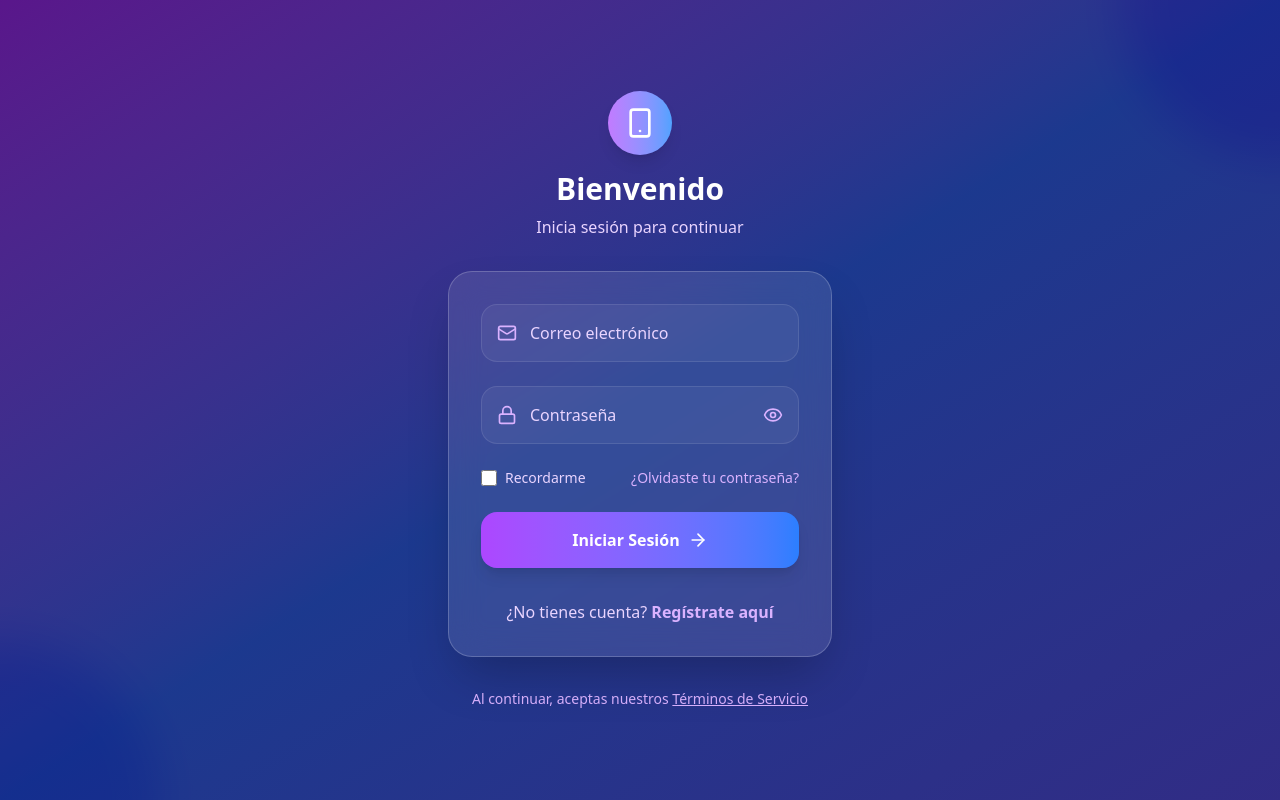
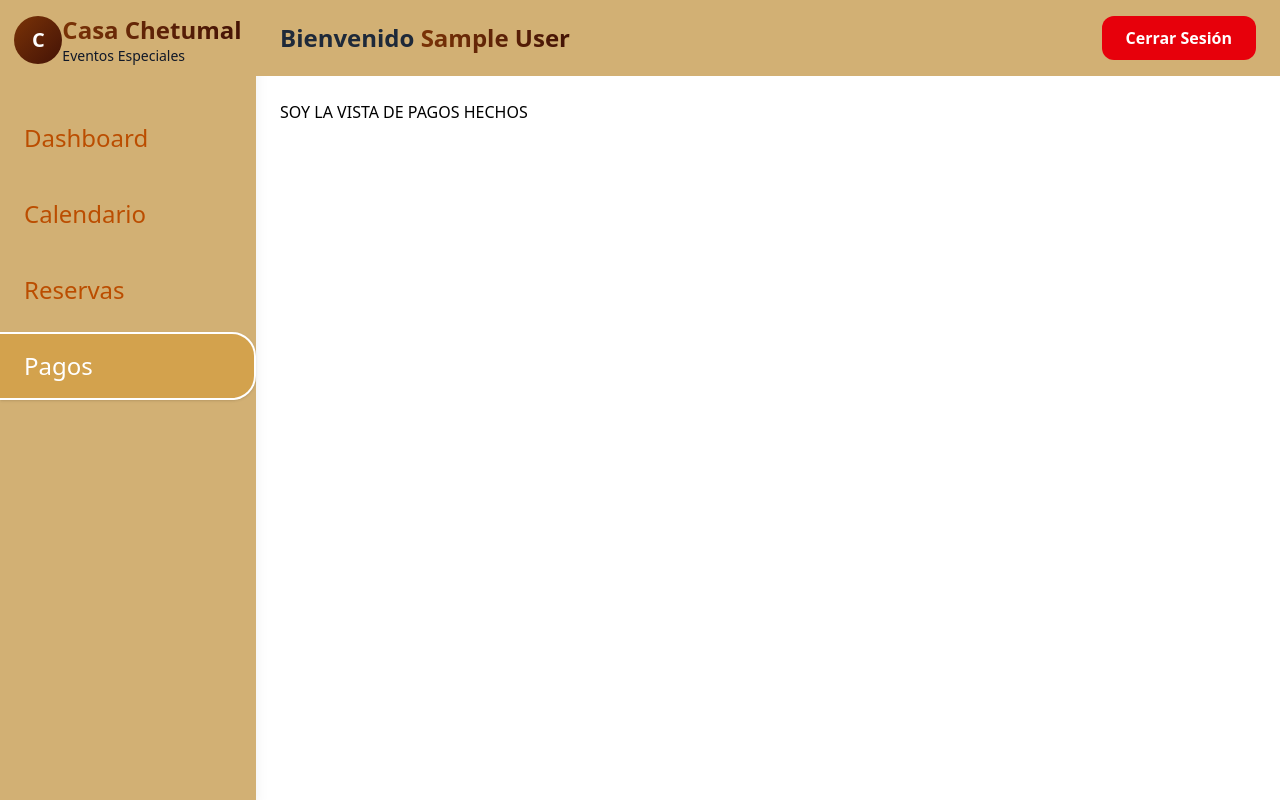
Before and after one commit to mrinconnarcia/Proyecto-salon, a React (Vite) app: page /admin/pagos in a window 1280 px wide. Before the commit this address led to /login. Built offline with nearby package versions, Linux system fonts and the light colour scheme; sample sign-in values are in the browser's storage.

Commit message:
[ADD] Navbar y Menu lateral de navegación para admin

```diff
--- a/src/components/NavbarAdmin.jsx
+++ b/src/components/NavbarAdmin.jsx
@@ -11,14 +11,28 @@ export default function NavbarAdmin() {
   };
 
   return (
-    <nav className="bg-gray-800 text-white px-4 py-3 flex justify-between">
-      <span>Bienvenido, {user?.name}</span>
+    <header className="bg-orange-200 backdrop-blur-md sticky top-0 z-50 transition-all duration-300"
+      style={{ backgroundColor: "#D2B074", border: "None" }}>
+      <nav className="container mx-auto px-6 py-4">
+        <div className="flex items-center justify-between">
+
+          <h2 className="text-lg md:text-xl lg:text-2xl font-semibold text-gray-800 leading-tight">
+              Bienvenido {" "}
+              <span className="bg-gradient-to-r from-amber-900 to-orange-950 bg-clip-text text-transparent">
+                {user?.name}
+              </span>
+          </h2>
           <button
             onClick={handleLogout}
-        className="bg-red-500 px-3 py-1 rounded hover:bg-red-600"
+            className="bg-red-600 rounded-xl text-white font-semibold px-6 py-2.5 hover:bg-red-500"
           >
             Cerrar Sesión
           </button>
+
+        </div>
+
       </nav>
+    </header>
+
   );
 }
--- a/src/components/SidebarAdmin.jsx
+++ b/src/components/SidebarAdmin.jsx
@@ -1,9 +1,56 @@
-function SidebarAdmin() {
-    return (
-        <div>
+// components/SidebarAdmin.jsx
+import { NavLink } from "react-router-dom";
 
-        </div>
-     );
+export default function SidebarAdmin() {
+  const menuItems = [
+    { name: "Dashboard", path: "/admin/dashboard" },
+    { name: "Calendario", path: "/admin/calendario" },
+    { name: "Reservas", path: "/admin/reservas" },
+    { name: "Pagos", path: "/admin/pagos" },
+  ];
+
+  return (
+    <aside
+      className="fixed top-0 left-0 h-full w-64 shadow-lg border-r z-40"
+      style={{ backgroundColor: "#D2B074", border: "None" }}
+    >
+      {/* Logo */}
+      <div className="flex items-center justify-center h-20">
+        <div className="w-12 h-12 bg-gradient-to-br from-amber-900 to-orange-950 rounded-full flex items-center justify-center">
+              <span className="text-white font-bold text-xl">C</span>
+            </div>
+            <div>
+              <h1 className="text-2xl font-bold bg-gradient-to-r from-amber-900 to-orange-950 bg-clip-text text-transparent">
+                Casa Chetumal
+              </h1>
+              <p className="text-sm text-gray-900">Eventos Especiales</p>
+            </div>
+      </div>
+
+      {/* Menú */}
+      <nav className="mt-6 flex flex-col space-y-1">
+        {menuItems.map((item) => (
+          <NavLink
+            key={item.name}
+            to={item.path}
+            className={({ isActive }) =>
+              `mb-2 px-6 py-4 text-2xl font-medium transition-all duration-300 rounded-r-3xl ${
+                isActive
+                  ? "text-white shadow-sm"
+                  : "text-amber-700 hover:text-white"
+              }`
+            }
+            style={({ isActive }) => ({
+              backgroundColor: isActive ? "#d3a24dff" : "transparent",
+              borderBottom: isActive ? "2px solid #fff" : "2px solid transparent",
+              borderRight: isActive ? "2px solid #fff" : "2px solid transparent",
+              borderTop: isActive ? "2px solid #fff" : "2px solid transparent",
+            })}
+          >
+            {item.name}
+          </NavLink>
+        ))}
+      </nav>
+    </aside>
+  );
 }
-
-export default SidebarAdmin;
--- a/src/pages/Login.jsx
+++ b/src/pages/Login.jsx
@@ -1,128 +1,91 @@
-import React, { useState } from 'react';
-import { Eye, EyeOff, Mail, Lock, Smartphone, ArrowRight } from 'lucide-react';
+// pages/Login.jsx
+import { useNavigate } from "react-router-dom";
+import { useAuth } from "../context/AuthContext.jsx";
 
-export default function MobileLogin() {
-  const [showPassword, setShowPassword] = useState(false);
-  const [email, setEmail] = useState('');
-  const [password, setPassword] = useState('');
-  const [isLoading, setIsLoading] = useState(false);
+export default function Login() {
+  const { login } = useAuth();
+  const navigate = useNavigate();
 
-  const handleSubmit = async (e) => {
+  const handleSubmit = (e) => {
     e.preventDefault();
-    setIsLoading(true);
-    setTimeout(() => {
-      setIsLoading(false);
-      alert('¡Login exitoso!');
 
-    }, 2000);
+    // Simulación de login
+    const fakeUser = {
+      name: "Administrador",
+      role: "admin",
+    };
+
+    login(fakeUser);
+    navigate("/admin/dashboard");
   };
 
   return (
-    <div className="min-h-screen bg-gradient-to-br from-purple-900 via-blue-900 to-indigo-900 flex items-center justify-center p-4 relative overflow-hidden">
-      <div className="absolute inset-0 overflow-hidden">
-        <div className="absolute -top-40 -right-40 w-80 h-80 bg-purple-500 rounded-full mix-blend-multiply filter blur-xl opacity-20 animate-pulse"></div>
-        <div className="absolute -bottom-40 -left-40 w-80 h-80 bg-blue-500 rounded-full mix-blend-multiply filter blur-xl opacity-20 animate-pulse delay-1000"></div>
-        <div className="absolute top-1/2 left-1/2 transform -translate-x-1/2 -translate-y-1/2 w-60 h-60 bg-indigo-500 rounded-full mix-blend-multiply filter blur-xl opacity-10 animate-ping"></div>
-      </div>
+    <div className="min-h-screen bg-gradient-to-br from-amber-50 via-orange-50 to-yellow-50 flex flex-col items-center justify-center px-4">
+      {/* Encabezado */}
+      <header className="text-center mb-10">
+        <h2 className="text-4xl md:text-5xl lg:text-7xl font-bold text-gray-800 mb-6 leading-tight">
+          Bienvenido a{" "}
+          <span className="bg-gradient-to-r from-amber-900 to-orange-950 bg-clip-text text-transparent">
+            Casa Chetumal
+          </span>
+        </h2>
+      </header>
 
-      <div className="w-full max-w-sm mx-auto relative z-10">
-        {/* Header con icono */}
-        <div className="text-center mb-8">
-          <div className="inline-flex items-center justify-center w-16 h-16 bg-gradient-to-r from-purple-400 to-blue-400 rounded-full mb-4 shadow-lg">
-            <Smartphone className="w-8 h-8 text-white" />
-          </div>
-          <h1 className="text-3xl font-bold text-white mb-2">Bienvenido</h1>
-          <p className="text-purple-200">Inicia sesión para continuar</p>
-        </div>
+      {/* Card de login */}
+      <div className="bg-gradient-to-br from-amber-100 to-orange-100 shadow-xl rounded-3xl p-8 w-full max-w-md border-amber-200">
+        <h1 className="text-3xl font-bold text-center text-amber-900 mb-4">
+          Casa Chetumal
+        </h1>
+        <p className="text-center text-gray-700 mb-6">
+          Inicia sesión para continuar
+        </p>
 
-        <div className="bg-white/10 backdrop-blur-lg rounded-3xl p-8 shadow-2xl border border-white/20">
-          <div className="space-y-6">
-            <div className="relative">
-              <div className="absolute inset-y-0 left-0 pl-4 flex items-center pointer-events-none">
-                <Mail className="h-5 w-5 text-purple-300" />
-              </div>
+        <form onSubmit={handleSubmit} className="space-y-4">
+          <div>
+            <label className="block text-gray-800 font-medium mb-1">
+              Correo
+            </label>
             <input
               type="email"
-                placeholder="Correo electrónico"
-                value={email}
-                onChange={(e) => setEmail(e.target.value)}
-                className="w-full pl-12 pr-4 py-4 bg-white/5 border border-white/10 rounded-2xl text-white placeholder-purple-200 focus:outline-none focus:ring-2 focus:ring-purple-400 focus:border-transparent transition-all duration-200"
+              placeholder="ejemplo@email.com"
               required
+              className="w-full px-4 py-2 border border-amber-300 rounded-lg focus:ring-2 focus:ring-amber-600 outline-none"
             />
           </div>
 
-            <div className="relative">
-              <div className="absolute inset-y-0 left-0 pl-4 flex items-center pointer-events-none">
-                <Lock className="h-5 w-5 text-purple-300" />
-              </div>
+          <div>
+            <label className="block text-gray-800 font-medium mb-1">
+              Contraseña
+            </label>
             <input
-                type={showPassword ? "text" : "password"}
-                placeholder="Contraseña"
-                value={password}
-                onChange={(e) => setPassword(e.target.value)}
-                className="w-full pl-12 pr-12 py-4 bg-white/5 border border-white/10 rounded-2xl text-white placeholder-purple-200 focus:outline-none focus:ring-2 focus:ring-purple-400 focus:border-transparent transition-all duration-200"
+              type="password"
+              placeholder="••••••••"
               required
+              className="w-full px-4 py-2 border border-amber-300 rounded-lg focus:ring-2 focus:ring-amber-600 outline-none"
             />
-              <button
-                type="button"
-                onClick={() => setShowPassword(!showPassword)}
-                className="absolute inset-y-0 right-0 pr-4 flex items-center text-purple-300 hover:text-white transition-colors"
-              >
-                {showPassword ? <EyeOff className="h-5 w-5" /> : <Eye className="h-5 w-5" />}
-              </button>
           </div>
 
-            <div className="flex items-center justify-between">
-              <label className="flex items-center">
-                <input
-                  type="checkbox"
-                  className="w-4 h-4 text-purple-400 bg-transparent border-white/30 rounded focus:ring-purple-400 focus:ring-2"
-                />
-                <span className="ml-2 text-sm text-purple-200">Recordarme</span>
+          <div className="flex items-center justify-between text-sm text-gray-600">
+            <label className="flex items-center space-x-2">
+              {/*<input type="checkbox" className="rounded text-amber-600" />
+              <span>Recordarme</span>*/}
             </label>
-              <a href="#" className="text-sm text-purple-300 hover:text-white transition-colors">
+            <a href="#" className="hover:text-amber-800">
               ¿Olvidaste tu contraseña?
             </a>
           </div>
 
           <button
-              type="button"
-              onClick={handleSubmit}
-              disabled={isLoading}
-              className="w-full bg-gradient-to-r from-purple-500 to-blue-500 text-white py-4 rounded-2xl font-semibold shadow-lg hover:from-purple-600 hover:to-blue-600 transform hover:scale-105 transition-all duration-200 flex items-center justify-center space-x-2 disabled:opacity-70 disabled:cursor-not-allowed"
+            type="submit"
+            className="w-full mt-6 bg-gradient-to-r from-amber-900 to-orange-900 text-white text-lg py-3 rounded-lg font-semibold hover:from-amber-950 hover:to-orange-950 transform hover:scale-105 transition-all duration-300 shadow-lg"
           >
-              {isLoading ? (
-                <div className="flex items-center space-x-2">
-                  <div className="w-5 h-5 border-2 border-white/30 border-t-white rounded-full animate-spin"></div>
-                  <span>Iniciando sesión...</span>
-                </div>
-              ) : (
-                <>
-                  <span>Iniciar Sesión</span>
-                  <ArrowRight className="w-5 h-5" />
-                </>
-              )}
+            Iniciar sesión
           </button>
-          </div>
+        </form>
 
-          <div className="mt-8 text-center">
-            <p className="text-purple-200">
-              ¿No tienes cuenta?{' '}
-              <a href="#" className="text-purple-300 hover:text-white font-semibold transition-colors">
-                Regístrate aquí
-              </a>
+        <p className="text-center text-gray-700 text-sm mt-6">
+          © 2025 Casa Chetumal
         </p>
-          </div>
-        </div>
-
-        <div className="text-center mt-8">
-          <p className="text-purple-300 text-sm">
-            Al continuar, aceptas nuestros{' '}
-            <a href="#" className="underline hover:text-white transition-colors">
-              Términos de Servicio
-            </a>
-          </p>
-        </div>
       </div>
     </div>
   );
--- a/src/routes/AdminLayout.jsx
+++ b/src/routes/AdminLayout.jsx
@@ -4,12 +4,11 @@ import SidebarAdmin from "../components/SidebarAdmin.jsx";
 
 export default function AdminLayout() {
   return (
-  // ESTAS SON PARA ADMIN, PUEDO REUTILIZAR DEL HOME DEL USUARIO NORMAL
     <div className="flex">
       <SidebarAdmin />
-      <div className="flex-1">
+      <div className="flex-1 pl-64"> {/* 🔹 Espacio para el sidebar fijo */}
         <NavbarAdmin />
-        <main className="p-4">
+        <main className="p-6">
           <Outlet />
         </main>
       </div>
```
Also changed, not shown: src/context/AuthContext.jsx (+12 -4 lines). Lines whose indentation alone changed are shown as unchanged.
